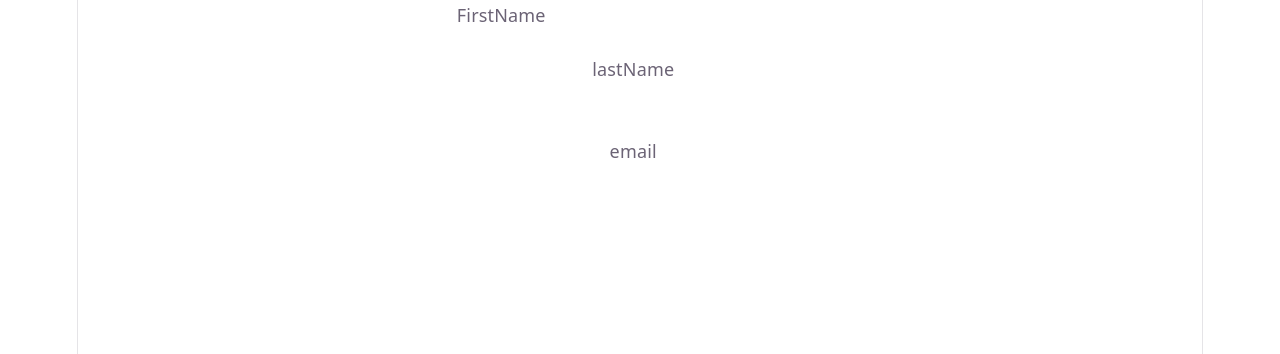
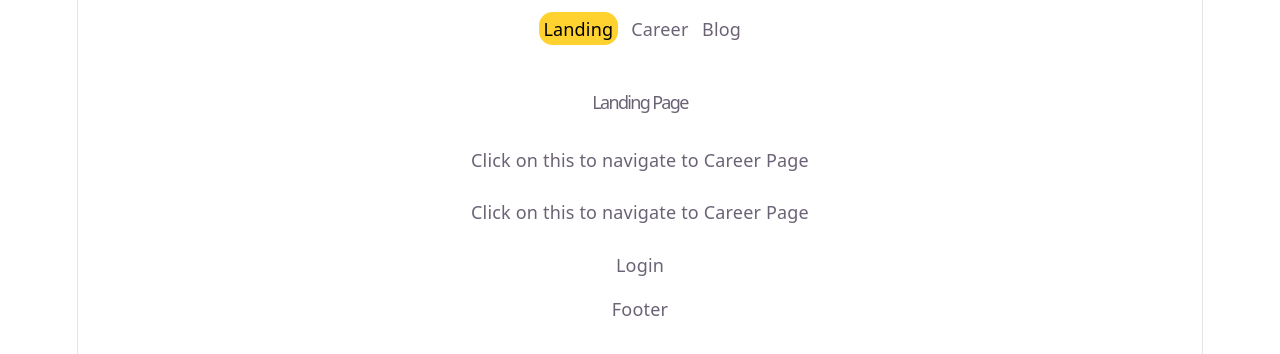
Before and after one commit to NamanPahariya/Industry-Ready-React-Live-Course-Repo, a React (Vite) app: page / in a window 1280 px wide. Shown: the top 354 px of the page. Built offline with nearby package versions, Linux system fonts and the light colour scheme.

Commit message:
4 June code

```diff
--- a/package.json
+++ b/package.json
@@ -13,6 +13,7 @@
     "@tailwindcss/vite": "^4.3.0",
     "react": "^19.2.6",
     "react-dom": "^19.2.6",
+    "react-router": "^7.17.0",
     "tailwindcss": "^4.3.0"
   },
   "devDependencies": {
--- a/src/App.jsx
+++ b/src/App.jsx
@@ -5,6 +5,8 @@ import Home from './Home'
 import About from './About'
 import TestUncontrolled from './TestUncontrolled'
 import TestControlled from './TestControlled'
+import { RouterProvider } from 'react-router'
+import { router } from './router'
 
 const App = () => {
     return (
@@ -14,7 +16,8 @@ const App = () => {
             {/* <Home />
             <About /> */}
             {/* <TestUncontrolled /> */}
-            <TestControlled />
+            {/* <TestControlled /> */}
+            <RouterProvider router={router} />
         </div>
     )
 }
--- /dev/null
+++ b/src/pages/Blog.jsx
@@ -0,0 +1,16 @@
+import React from 'react'
+import { useParams, useSearchParams } from 'react-router'
+
+const Blog = () => {
+    // const { id } = useParams()
+    const [searchParams] = useSearchParams();
+    const id = searchParams.get("id");
+    const name = searchParams.get("name");
+    return (
+        <div>
+            <h1 className='text-3xl'>Blog Page {id} {name} </h1>
+        </div>
+    )
+}
+
+export default Blog
--- /dev/null
+++ b/src/pages/Career.jsx
@@ -0,0 +1,11 @@
+import React from 'react'
+
+const Career = () => {
+    return (
+        <div>
+            <h1 className='text-3xl'>Career Page</h1>
+        </div>
+    )
+}
+
+export default Career
--- /dev/null
+++ b/src/pages/Java.jsx
@@ -0,0 +1,11 @@
+import React from 'react'
+
+const Java = () => {
+    return (
+        <div>
+            Java Component
+        </div>
+    )
+}
+
+export default Java
--- /dev/null
+++ b/src/pages/Landing.jsx
@@ -0,0 +1,19 @@
+import React from 'react'
+import { Link, useNavigate } from 'react-router'
+
+const Landing = () => {
+    const navigate = useNavigate();
+    const handleButton = () => {
+        navigate('/career')
+    }
+    return (
+        <div>
+            <h1>Landing Page</h1>
+            <a href="/career">Click on this to navigate to Career Page</a> <br /> <br />
+            <Link to='/career'>Click on this to navigate to Career Page</Link> <br /> <br />
+            <button onClick={handleButton}>Login</button>
+        </div>
+    )
+}
+
+export default Landing
--- /dev/null
+++ b/src/pages/MainLayout.jsx
@@ -0,0 +1,19 @@
+import React from 'react'
+import { Outlet, Link, NavLink } from 'react-router'
+
+const MainLayout = () => {
+    return (
+        <div>
+            <nav><ul className='flex gap-3 justify-center border-2 border-white p-3 rounded-2xl'>
+                <li><NavLink className={({ isActive }) => isActive ? 'bg-amber-300 text-black rounded-xl p-1' : ''} to='/'>Landing</NavLink></li>
+                <li><NavLink className={({ isActive }) => isActive ? 'bg-amber-300  text-black rounded-xl p-1' : ''} to='/career'>Career</NavLink></li>
+                <li><NavLink className={({ isActive }) => isActive ? 'bg-amber-300  text-black rounded-xl p-1' : ''} to='/blog/:id'>Blog</NavLink></li>
+            </ul>
+            </nav>
+            <Outlet />
+            <footer className='mt-4'>Footer</footer>
+        </div>
+    )
+}
+
+export default MainLayout
--- /dev/null
+++ b/src/router.jsx
@@ -0,0 +1,44 @@
+import { createBrowserRouter, redirect } from "react-router";
+import Landing from "./pages/Landing";
+import Career from "./pages/Career";
+import Java from "./pages/Java";
+import Blog from "./pages/Blog";
+import About from "./About";
+import MainLayout from "./pages/MainLayout";
+const protectedRoute = () => {
+    // const navigate = useNavigate();
+
+    const isLoggedIn = true;
+
+    if (!isLoggedIn) {
+        throw redirect('/')
+    }
+}
+
+export const router = createBrowserRouter([{
+    element: <MainLayout />,
+    children: [
+        {
+            // path: '/',
+            index: true,
+            element: <Landing />
+        },
+        {
+            path: '/career',
+            element: <Career />
+        }, {
+            path: '/career/java',
+            element: <Java />
+        },
+        {
+            path: '/blog',
+            element: <Blog />,
+            loader: protectedRoute
+        },
+        {
+            path: '*',
+            element: <h1>The page you are looking for does not exists</h1>
+        }
+    ]
+},
+])
```
Also changed, not shown: 1 other file (tests, documents, lock files or other folders).
